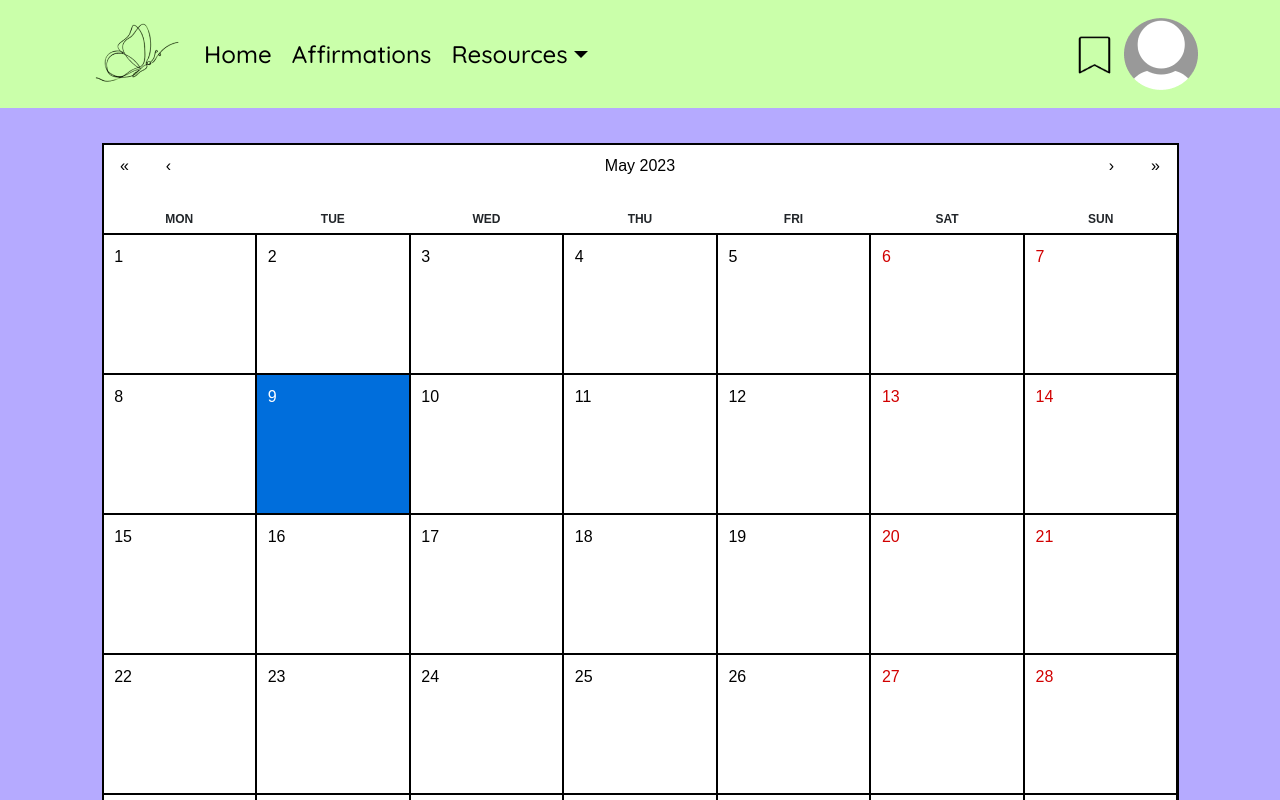
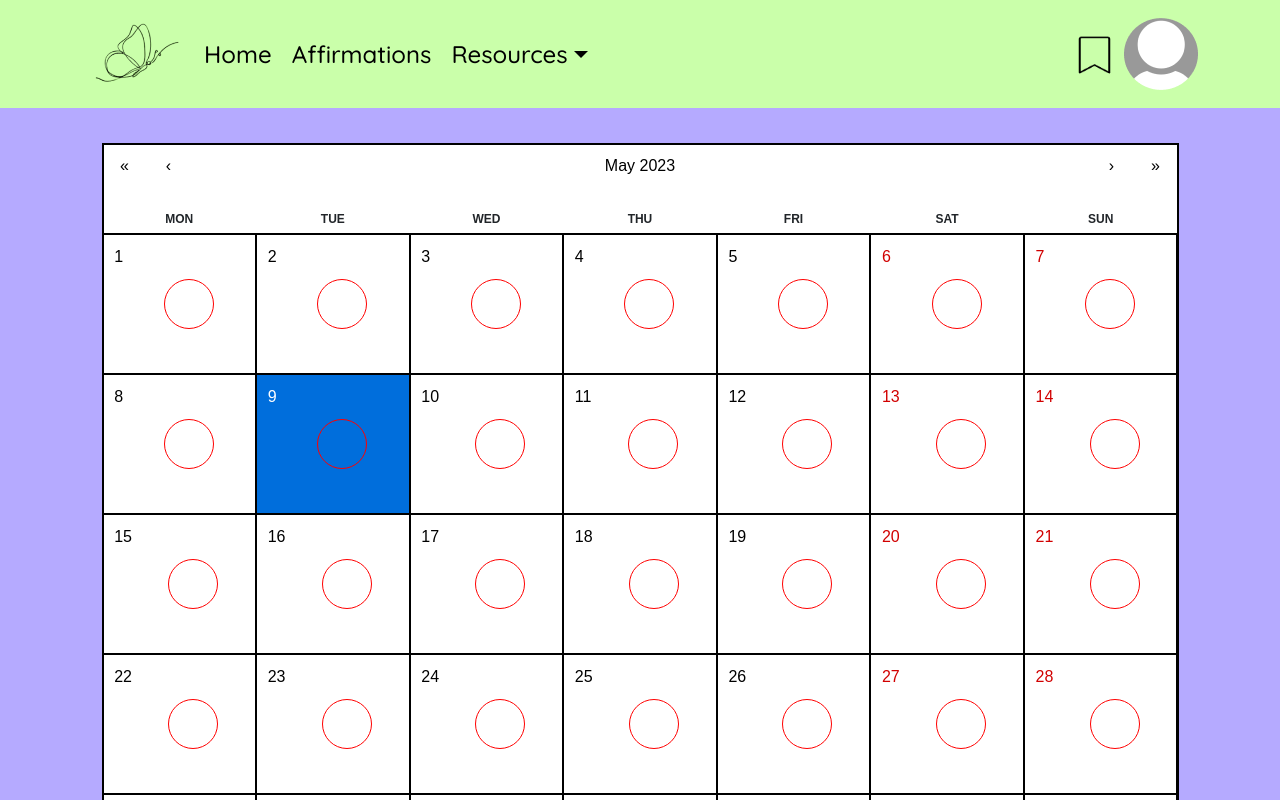
Before and after one commit to Jcontreras3/serenityfrontend, a React (Create React App) app: page /Home in a window 1280 px wide. Shown: the top 800 px of the page. Built offline with nearby package versions, Linux system fonts and the light colour scheme; no server answers.

Commit message:
Calender updates in progress 1.1

```diff
--- a/src/Components/HomePage/Calendar2.css
+++ b/src/Components/HomePage/Calendar2.css
@@ -157,6 +157,22 @@
     justify-content: center;
   }
 
+  .circle-container {
+    width: calc(100% - 8.9px);
+    display: flex;
+    justify-content: center;
+    align-items: center;
+    height: 100%;
+  }
+
+  .circleDate {
+  width: 50px;
+  height: 50px;
+  background-color: rgba(0, 0, 0, 0);
+  border: 1px solid red;
+  border-radius: 50%;
+  }
+
   abbr{
     margin: 5px;
 
--- a/src/Components/HomePage/HomeComponent.tsx
+++ b/src/Components/HomePage/HomeComponent.tsx
@@ -10,8 +10,12 @@ import useHooks from "../../Hooks/UseHooks";
 
 type Props = {};
 
+interface CustomTileContentProps {
+  date: Date;
+  view: string; // Updated type for view property
+}
+
 export default function HomeComponent({}: Props) {
-
   const { updatedUserId } = useContext(DataContext);
   console.log(updatedUserId);
 
@@ -21,11 +25,16 @@ export default function HomeComponent({}: Props) {
   const handleClose = () => setShow(false);
   const handleShow = () => setShow(true);
 
-  // const handleDateChange = (value: Date | Date[] | null) => {
-  //   if (value instanceof Date) {
-  //     setDate(value);
-  //   }
-  // };
+  const tileContent = ({ date, view }: CustomTileContentProps) => {
+    if (view === 'month') {
+      return (
+        <div className="circle-container">
+          <div className="circleDate"></div>
+        </div>
+      );
+    }
+    return null;
+  };
 
   return (
     <div>
@@ -33,12 +42,13 @@ export default function HomeComponent({}: Props) {
       <Container className="homeContainer">
         <Row>
           <Col className="calendar">
-            <Calendar onChange={(value, event) =>
-            {
-              setDate(value as Date)
-              console.log(value);
-            }}
-            value={date}
+            <Calendar
+              onChange={(value, event) => {
+                setDate(value as Date);
+                console.log(value);
+              }}
+              tileContent={tileContent}
+              value={date}
             />
           </Col>
         </Row>
@@ -52,7 +62,6 @@ export default function HomeComponent({}: Props) {
                 lectus quam id leo in vitae turpis massa sed elementum
               </h2>
               <div className="journalEntryDiv">
-                {/* <Button className="journalEntryBtn">Journal Entry</Button> */}
                 <Button className="journalEntryBtn" onClick={handleShow}>
                   Journal Entry
                 </Button>
@@ -71,12 +80,18 @@ export default function HomeComponent({}: Props) {
                           based off of your mood today. Why are you feeling this
                           way today?
                         </Form.Label>
-                        <Form.Control as="textarea" className="modalInput" rows={3} />
+                        <Form.Control
+                          as="textarea"
+                          className="modalInput"
+                          rows={3}
+                        />
                       </Form.Group>
                     </Form>
                   </Modal.Body>
                   <Modal.Footer className="modalFooter">
-                    <Button onClick={handleClose} className="modalBtn">Submit</Button>
+                    <Button onClick={handleClose} className="modalBtn">
+                      Submit
+                    </Button>
                   </Modal.Footer>
                 </Modal>
               </div>
```
